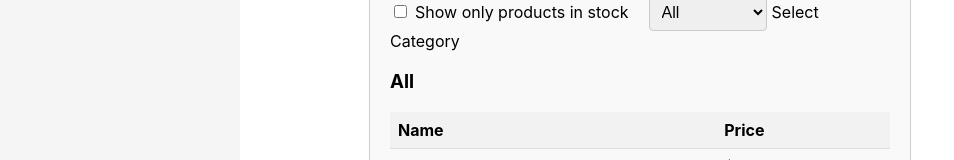
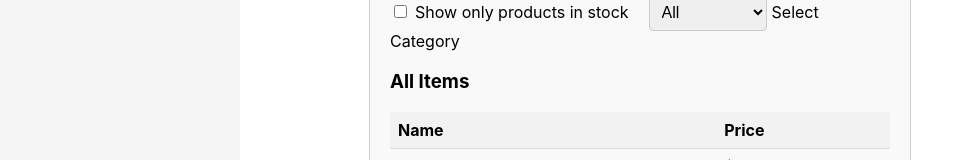
Before and after one commit to sugamadhikari11/react-class, a React (Create React App) app: page /product in a window 1280 px wide. Shown: the part 157-317 px from the top of the page, without its empty margins (0-954 px from the left). Built offline with nearby package versions, Linux system fonts and the light colour scheme.

Commit message:
update todo and new readme added

```diff
--- a/package.json
+++ b/package.json
@@ -35,5 +35,8 @@
       "last 1 firefox version",
       "last 1 safari version"
     ]
+  },
+  "devDependencies": {
+    "tailwindcss": "^3.4.0"
   }
 }
--- a/src/components/product.js
+++ b/src/components/product.js
@@ -13,7 +13,7 @@ const products = [
 
 export default function Product() {
   const [searchItem, setSearchItem] = useState('');
-  const [category, setCategory] = useState('All');
+  const [category, setCategory] = useState('All Items');
   const [instockOnly, setInStockOnly] = useState(false);
 
   const handleChange = (event) => {
@@ -47,7 +47,7 @@ export default function Product() {
       );
     }
 
-    if (category !== 'All') {
+    if (category !== 'All Items') {
       filteredProducts = filteredProducts.filter((product) => product.category === category);
     }
 
@@ -76,7 +76,7 @@ export default function Product() {
       <input id="checkbox" type="checkbox" onChange={toggleInstock} checked={instockOnly} />
       <label htmlFor="checkbox">Show only products in stock</label>
       <select id = "selector" value={category} onChange={handleCategoryChange}>
-        <option value="All">All</option>
+        <option value="All Items">All</option>
         <option value="Fruits">Fruits</option>
         <option value="Vegetables">Vegetables</option>
       </select>
--- a/src/components/todolist.js
+++ b/src/components/todolist.js
@@ -10,6 +10,10 @@ export default function TodoList() {
     setValue(newValue);
   };
 
+  const deleteTodo = (index) =>{
+    const updatedTodos = [...todos.slice(0, index), ...todos.slice(index + 1)];
+    setTodos(updatedTodos);
+  }
   const addTodo = () => {
     if (value) {
       const newItem = {
@@ -55,7 +59,7 @@ export default function TodoList() {
               <span className={`${todo.completed ? 'strike-through text-red' : ''}`}>
                 {todo.title}
               </span>
-              <button className='delete'>Delete</button>
+              <button className='delete' onClick={() => deleteTodo(index)}>Delete</button>
             </li>
           );
         })}
```
Also changed, not shown: src/Readme.md (added), 1 other file (tests, documents, lock files or other folders).
